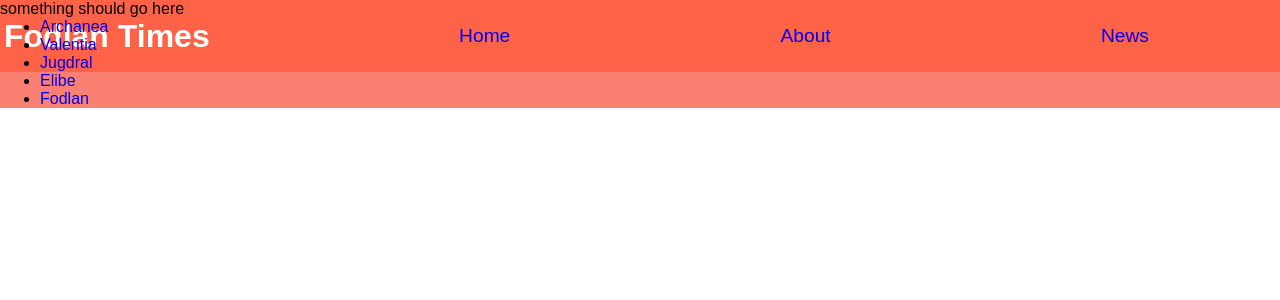
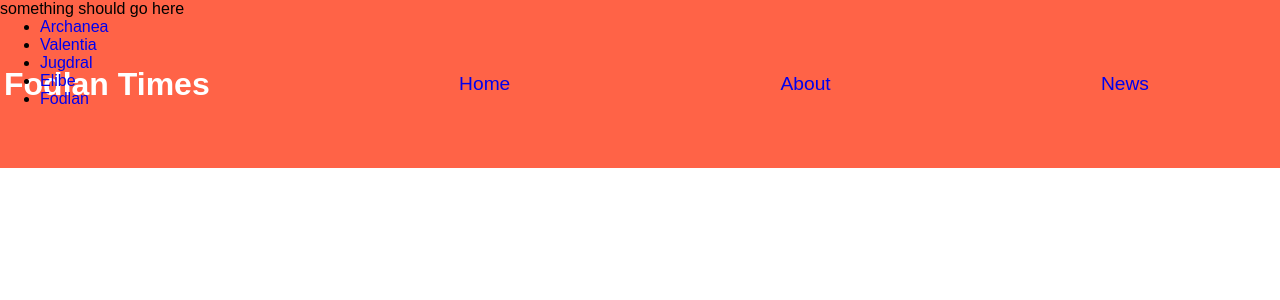
Before and after one commit to DrunkDemoman/DrunkDemoman.github.io, a PHP site: page / in a window 1280 px wide. Shown: the top 300 px of the page. Run offline with PHP 8.4, Linux system fonts and the light colour scheme.

Commit message:
updated stylesheet

```diff
--- a/Tugas2/style.css
+++ b/Tugas2/style.css
@@ -7,8 +7,8 @@
 header
 {
     position: fixed;
-    width: 100vw;
-    height: 4rem;
+    width: 100%;
+    height: 20%;
     background-color: tomato;
     padding-top: 4px;
     padding-left: 4px;
@@ -60,6 +60,7 @@ nav{
 .mainBody
 {
     width: 100%;
+    height: 80%;
     height: auto;
     align-self: center;
     position: relative;
```
